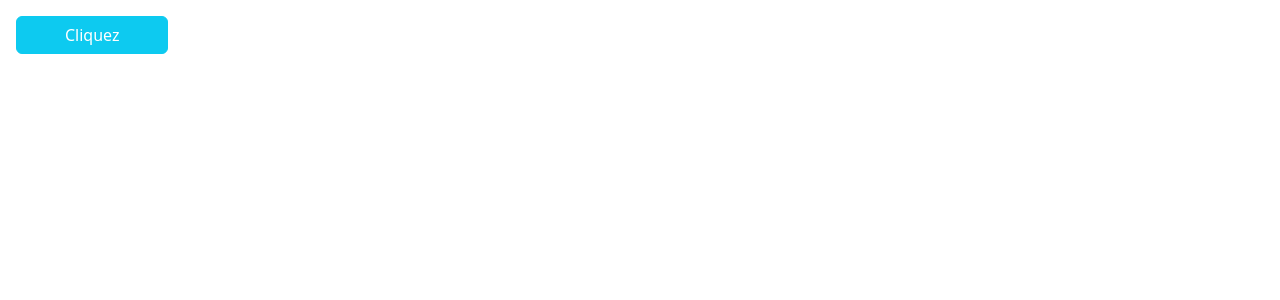
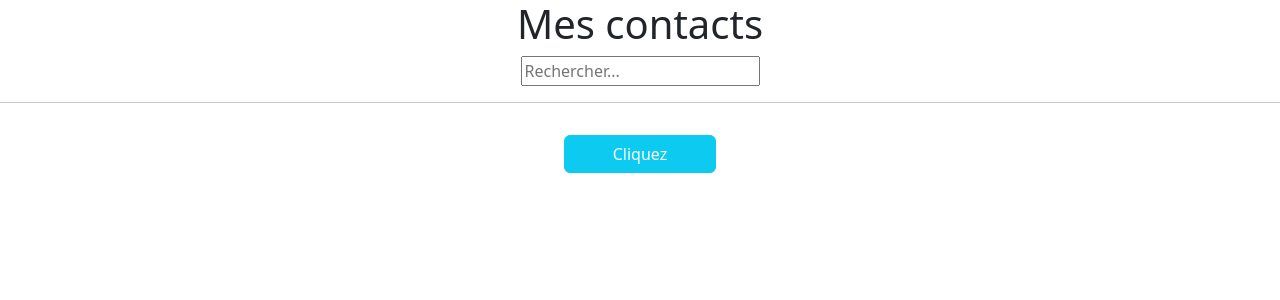
Before and after one commit to emmanuelMartin53/Custom-hooks, a React (Vite) app: page / in a window 1280 px wide. Shown: the top 300 px of the page. Built offline with nearby package versions, Linux system fonts and the light colour scheme.

Commit message:
création input search

```diff
--- a/src/App.jsx
+++ b/src/App.jsx
@@ -1,4 +1,5 @@
-import ClickSayHello from "./components/ClickSayHello"
+import ClickSayHello from "./components/ClickSayHello";
+import Contacts from "./components/Contacts";
 import './App.css'
 
 const App = () => {
@@ -6,8 +7,11 @@ const App = () => {
 
   return (
     <div className="App">
-      <ClickSayHello />
-
+      <div className="text-center">
+        <h1>Mes contacts</h1>
+        <Contacts />
+        <ClickSayHello />
+      </div>
     </div>
   )
 }
--- a/src/components/ClickSayHello.jsx
+++ b/src/components/ClickSayHello.jsx
@@ -1,10 +1,21 @@
-import {useState, useEffect} from "react"
+import {useState, useEffect, useEffectEvent} from "react"
 import useUpdateDocTitle from "../hooks/useUpdateDocTitle";
 
 
 const ClickSayHello = () => {
 
- const [text, setText] = useState("")
+ const [text, setText] = useState("");
+ const [isTrue, setIsTrue] = useState(true);
+
+ useEffect(() => {
+
+    if (isTrue) {
+      setText("Bonjour")
+    } else {
+      setText("Bonsoir")
+    }
+
+ }, [isTrue])
 
   // Custom Hook invoqué
   useUpdateDocTitle(text)
@@ -12,7 +23,7 @@ const ClickSayHello = () => {
   return (
     <button
       className="btn btn-info m-3 px-5 text-white"
-      onClick={() => setText("hello World")}
+      onClick={() => setIsTrue(!isTrue)}
     >
       Cliquez
     </button>
--- /dev/null
+++ b/src/components/Contacts.jsx
@@ -0,0 +1,27 @@
+import Search from "./Search";
+import { useState } from "react";
+import useUpdateDocTitle from "../hooks/useUpdateDocTitle";
+
+
+const Contacts = () => {
+
+  const [search, setSearch] = useState("");
+
+  useUpdateDocTitle(search)
+
+  const handleChange = (event) => {
+    setSearch(event.target.value)
+  }
+
+
+  return (
+    <div>
+      <Search
+        searchStr={search}
+        searchHandler={handleChange}
+      />
+    </div>
+  )
+}
+
+export default Contacts
--- /dev/null
+++ b/src/components/Search.jsx
@@ -0,0 +1,16 @@
+
+const Search = ({searchStr, searchHandler}) => {
+  return (
+    <div>
+        <input
+          type="text"
+          placeholder="Rechercher..."
+          value={searchStr}
+          onChange={searchHandler}
+        />
+        <hr />
+    </div>
+  )
+}
+
+export default Search;
```
